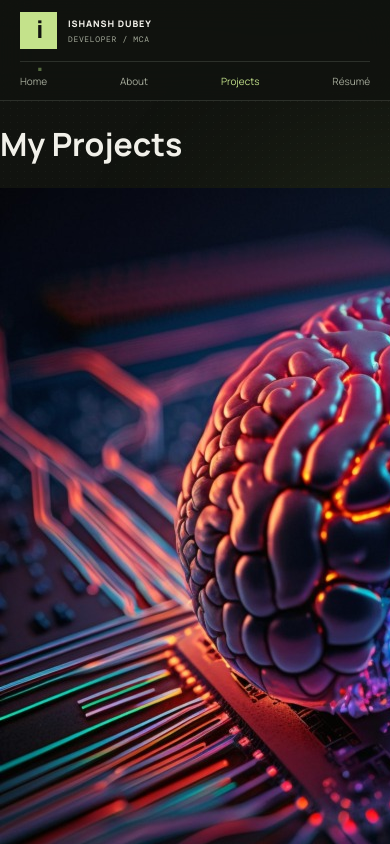
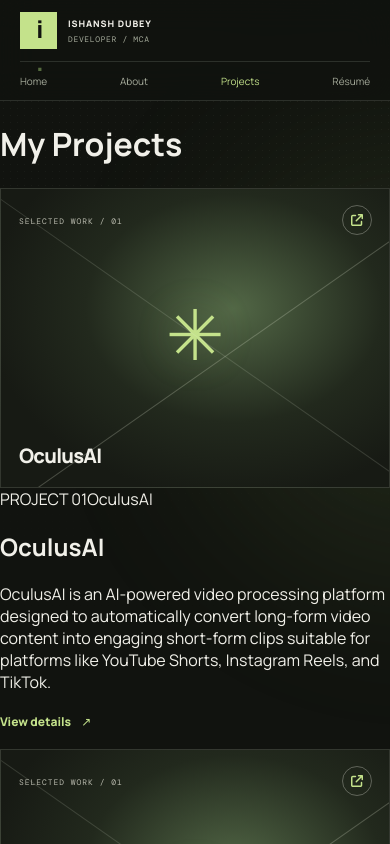
Before and after one commit to ishanshdubey-builds/Portfolio, a React (Vite) app in the folder Frontend/vite-project/: page /projects in a window 390 px wide. Shown: the top 844 px of the page. Built offline with nearby package versions, Linux system fonts and the light colour scheme; a web font is replaced by a local one.

Commit message:
Redesign project cards for responsive portfolio gallery

```diff
--- a/Frontend/vite-project/src/components/ProjectCard.jsx
+++ b/Frontend/vite-project/src/components/ProjectCard.jsx
@@ -1,43 +1,25 @@
-//Main Purpose of ProjectCard.jsx The file’s job is to: Receive project data (title, description, links) Display that data inside a card UI Be reused for every project So one component can create many cards.
+import { Link } from "react-router-dom";
+import { FaArrowUpRightFromSquare } from "react-icons/fa6";
 
-// importing React
-import React from "react";
-
-// importing Link from react-router-dom to navigate between pages
-import { Link } from "react-router-dom";
-
-// creating the card component
-function ProjectCard({ project }) {
-
+function ProjectCard({ project, index = 0 }) {
   return (
-
-    <div className="project-card"> {/* card container */}
-
-      <img
-        src={project.image} // project image
-        alt={project.title}
-        className="project-image"
-      />
-
-      <div className="project-info">
-
-        <h3>{project.title}</h3> {/* project title */}
-
-        {/* <p>{project.description}</p> short description */}
-
-        {/* Link navigates to project detail page using project id */}
-        <Link to={`/project/${project.id}`}>
-
-          <button>View Project</button>
-
-        </Link>
-
+    <article className="gallery-card">
+      <Link className="gallery-visual" to={`/project/${project.id}`} aria-label={`View ${project.title}`}>
+        <div className={`project-art project-art-${(index % 3) + 1}`}>
+          <span className="project-art-index">SELECTED WORK / {String(index + 1).padStart(2, "0")}</span>
+          <span className="project-art-glyph">{index % 3 === 0 ? "✳" : index % 3 === 1 ? "⌘" : "◒"}</span>
+          <span className="project-art-title">{project.title}</span>
+          <span className="project-art-open"><FaArrowUpRightFromSquare /></span>
+        </div>
+      </Link>
+      <div className="gallery-card-content">
+        <div className="gallery-card-top"><span>PROJECT {String(index + 1).padStart(2, "0")}</span><span>{project.title}</span></div>
+        <h2>{project.title}</h2>
+        <p>{(project.description || "").split("\n")[0]}</p>
+        <Link className="text-link" to={`/project/${project.id}`}>View details <span>↗</span></Link>
       </div>
-
-    </div>
-
+    </article>
   );
-
 }
 
 export default ProjectCard;
```
